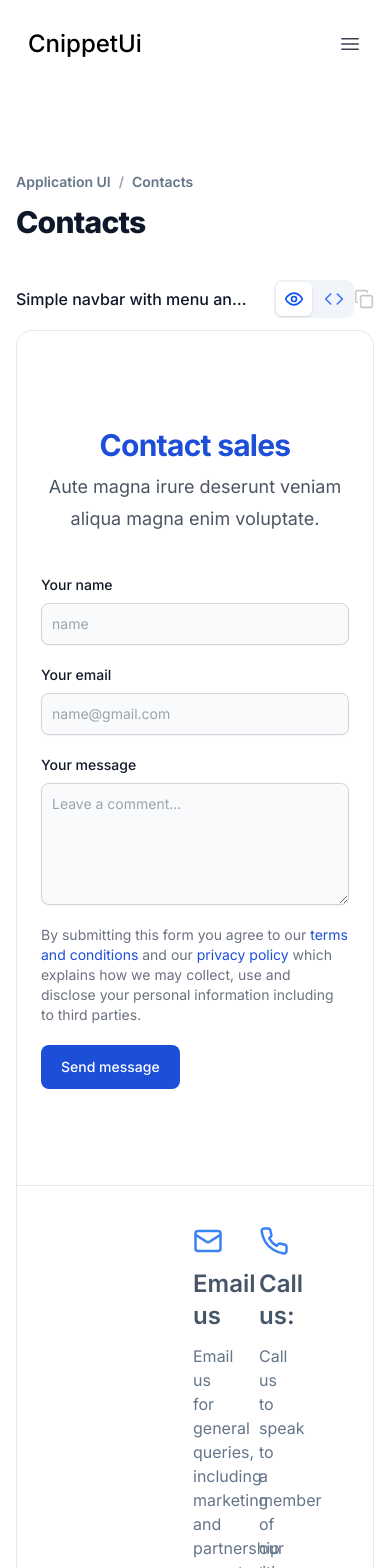
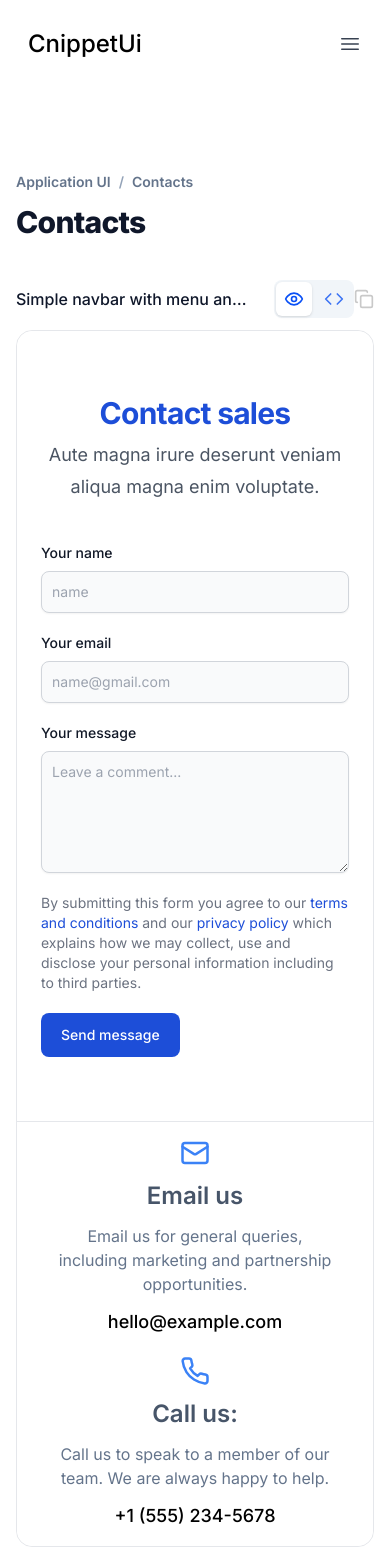
Before and after one commit to in-deepaknegi/cnippet-ui-v1.0.1, a Next.js app: page /components/application-ui/contact in a window 390 px wide. Shown: the top 1568 px of the page. Built offline with nearby package versions, Linux system fonts and the light colour scheme.

Commit message:
added responsiveness to ui-contact page

```diff
--- a/components/Footer.jsx
+++ b/components/Footer.jsx
@@ -5,7 +5,7 @@ const Footer = () => {
 
 
         <footer className="bg-white mt-20">
-            <div className="w-full max-w-screen-xl mx-auto md:py-8">
+            <div className="md:w-full lg:max-w-screen-xl py-10 mx-10 md:mx-auto">
                 <div className="sm:flex sm:items-center sm:justify-between">
                     <a href="https://flowbite.com/" className="flex items-center mb-4 sm:mb-0 space-x-3 rtl:space-x-reverse">
                         {/* <img src="https://flowbite.com/docs/images/logo.svg" className="h-8" alt="Flowbite Logo" /> */}
--- a/pages/ui/contact/Hero.jsx
+++ b/pages/ui/contact/Hero.jsx
@@ -74,7 +74,7 @@ const Hero = () => {
                                 {activeTab1 === 0 ? (
                                     <>
                                         <section className='rounded-2xl bg-white'>
-                                            <div className="isolate px-6 py-24 sm:py-32 lg:px-8">
+                                            <div className="isolate px-6 py-16 md:py-32 lg:px-8">
                                                 <div className="mx-auto max-w-2xl text-center">
                                                     <h2 className="text-3xl font-bold tracking-tight text-blue-700 sm:text-4xl">Contact sales</h2>
                                                     <p className="mt-2 text-lg leading-8 text-gray-600">Aute magna irure deserunt veniam aliqua magna enim voluptate.</p>
@@ -119,9 +119,9 @@ const Hero = () => {
 
                                                 </form>
                                             </div>
-                                            <div className='border-t py-10'>
-                                                <div className='grid grid-cols-2 mx-28'>
-                                                    <div className='flex flex-col space-y-3 text-center px-16'>
+                                            <div className='border-t py-4 lg:py-10'>
+                                                <div className='grid grid-cols-1 space-y-5 md:grid-cols-2 md:space-y-0 mx-4 md:mx-28'>
+                                                    <div className='flex flex-col space-y-3 text-center px-5 md:px-16'>
                                                         <svg xmlns="http://www.w3.org/2000/svg" width="30" height="30" className='mx-auto text-blue-500' viewBox="0 0 24 24" fill="none" stroke="currentColor" strokeWidth="2" strokeLinecap="round" strokeLinejoin="round"><rect width="20" height="16" x="2" y="4" rx="2" /><path d="m22 7-8.97 5.7a1.94 1.94 0 0 1-2.06 0L2 7" /></svg>
                                                         <h2 className='text-2xl text-slate-600 font-semibold'>Email us</h2>
                                                         <p className='text-slate-500 text-center'>
@@ -131,7 +131,7 @@ const Hero = () => {
                                                             hello@example.com
                                                         </a>
                                                     </div>
-                                                    <div className='flex flex-col space-y-3 text-center px-16'>
+                                                    <div className='flex flex-col space-y-3 text-center px-5 md:px-16'>
                                                         <svg xmlns="http://www.w3.org/2000/svg" width="30" height="30" className='mx-auto text-blue-500' viewBox="0 0 24 24" fill="none" stroke="currentColor" strokeWidth="2" strokeLinecap="round" strokeLinejoin="round"><path d="M22 16.92v3a2 2 0 0 1-2.18 2 19.79 19.79 0 0 1-8.63-3.07 19.5 19.5 0 0 1-6-6 19.79 19.79 0 0 1-3.07-8.67A2 2 0 0 1 4.11 2h3a2 2 0 0 1 2 1.72 12.84 12.84 0 0 0 .7 2.81 2 2 0 0 1-.45 2.11L8.09 9.91a16 16 0 0 0 6 6l1.27-1.27a2 2 0 0 1 2.11-.45 12.84 12.84 0 0 0 2.81.7A2 2 0 0 1 22 16.92z" /></svg>
                                                         <h2 className='text-2xl text-slate-600 font-semibold'>
                                                             Call us:
@@ -193,7 +193,7 @@ const Hero = () => {
                                     <>
                                         <section className='isolate relative'>
                                             <div className='mx-auto grid max-w-7xl grid-cols-1 lg:grid-cols-2'>
-                                                <div className='relative mt-24 px-6 lg:px-8'>
+                                                <div className='relative mt-12 px-6 md:mt-24 lg:px-8'>
                                                     <div className='mx-auto max-w-xl lg:mx-0 lg:max-w-lg'>
                                                         <h2 className='text-4xl font-medium'>Get in touch</h2>
                                                         <p className='mt-4 text-gray-700'>
@@ -222,7 +222,7 @@ const Hero = () => {
                                                         </dl>
                                                     </div>
                                                 </div>
-                                                <form className="form space-y-5 max-w-xl mx-auto my-24">
+                                                <form className="form space-y-5 max-w-xl px-6 mx-auto my-10 md:my-24">
                                                     <div>
                                                         <label htmlFor="name" >Your name</label>
                                                         <input
@@ -255,7 +255,7 @@ const Hero = () => {
                                                         and our
                                                         <span className='text-blue-700'>
                                                             <a href="/privacy"> privacy policy </a>
-                                                        </span> which explains how we may collect, use and disclose your personal information including to third parties.
+                                                        </span>.
                                                     </p>
 
                                                     <button type="submit" className="py-3 px-5 text-sm font-medium text-center bg-blue-700 text-white rounded-lg sm:w-fit focus:ring-4 focus:outline-none focus:ring-primary-300">Send message</button>
@@ -311,7 +311,7 @@ const Hero = () => {
                                     <>
                                         <section className='isolate relative overflow-hidden rounded-2xl'>
                                             <div className='mx-auto grid max-w-7xl grid-cols-1 lg:grid-cols-2'>
-                                                <div className='max-w-lg mx-auto my-auto'>
+                                                <div className='max-w-lg mx-auto px-6 my-10 md:my-auto'>
                                                     <div>
                                                         <h2 className='text-4xl font-medium'>Let&apos;s work together</h2>
                                                         <p className='mt-4 text-base text-gray-700'>
@@ -351,7 +351,7 @@ const Hero = () => {
                                                             and our
                                                             <span className='text-blue-700'>
                                                                 <a href="/privacy"> privacy policy </a>
-                                                            </span> which explains how we may collect, use and disclose your personal information including to third parties.
+                                                            </span>.
                                                         </p>
 
                                                         <button type="submit" className="py-3 px-5 text-sm font-medium text-center bg-blue-700 text-white rounded-lg sm:w-fit focus:ring-4 focus:outline-none focus:ring-primary-300">Send message</button>
@@ -361,7 +361,7 @@ const Hero = () => {
                                                     <Image
                                                         src={Contact1}
                                                         alt='contact - 1'
-                                                        className='bg-cover h-screen'
+                                                        className='bg-cover h-screen md:h-[120vh]'
                                                     />
                                                 </div>
                                             </div>
```
